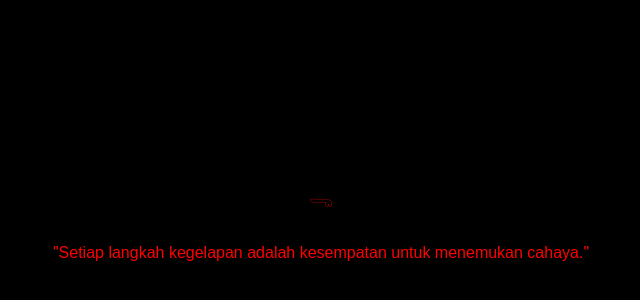
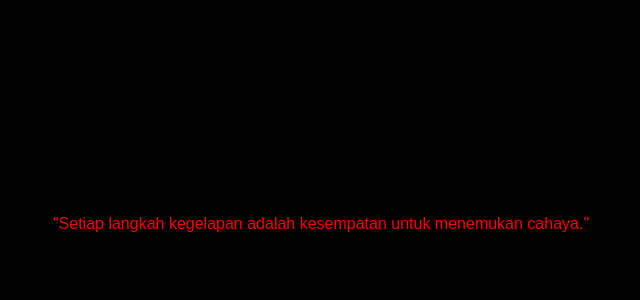
Before and after one commit to iqstore78/night, a plain HTML site: page index.html in a window 1280 px wide. Shown: the part 176-476 px from the top of the page, without its empty margins (319-959 px from the left). Drawn offline with Linux system fonts and the light colour scheme.

Commit message:
Update index.html

```diff
--- a/index.html
+++ b/index.html
@@ -13,7 +13,6 @@
 </head>
 <body>
    <div class="container">
-   <p>𓂸</p>
       <p class="motivations">"Setiap langkah kegelapan adalah kesempatan untuk menemukan cahaya."</p>
    </div>
 <body>
```
